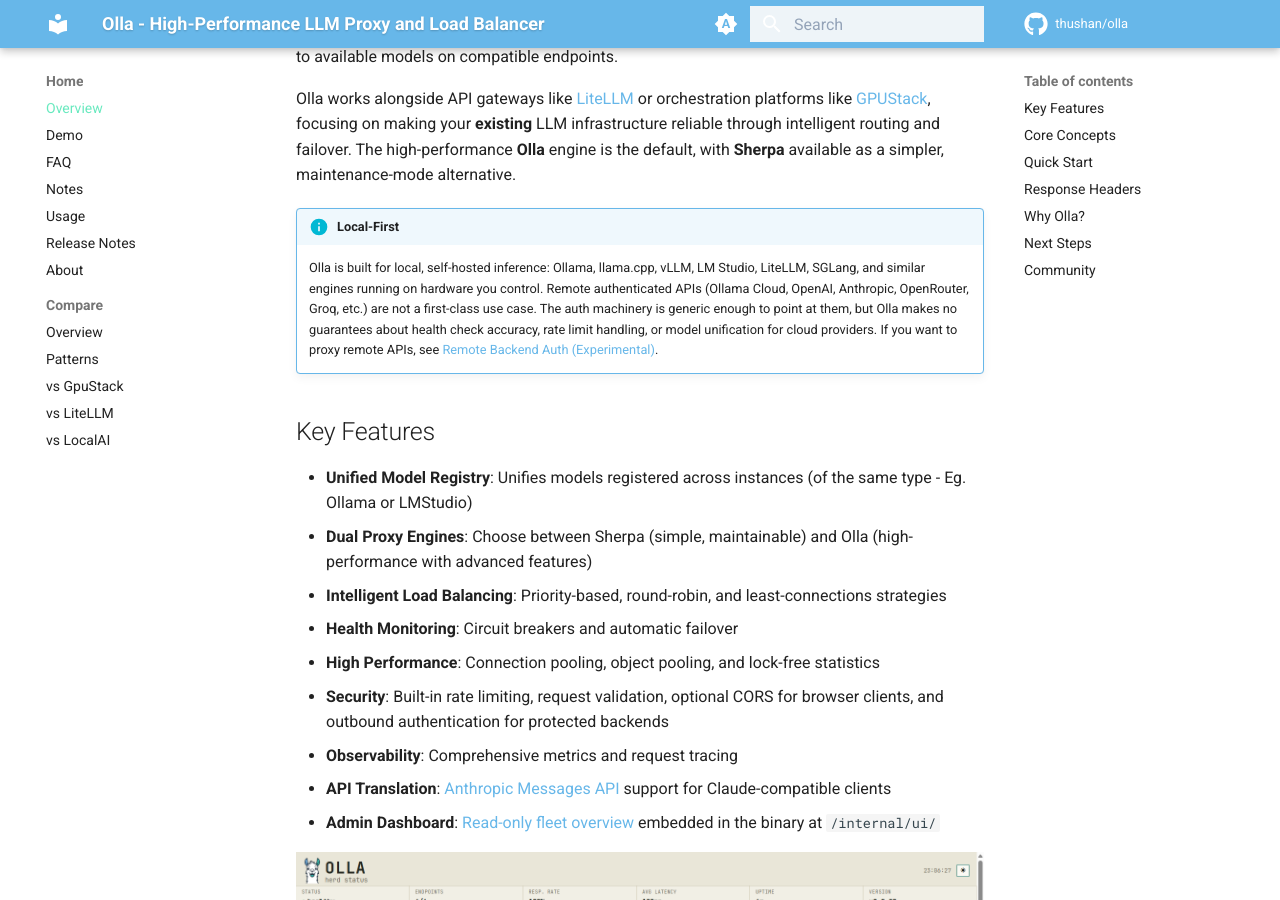
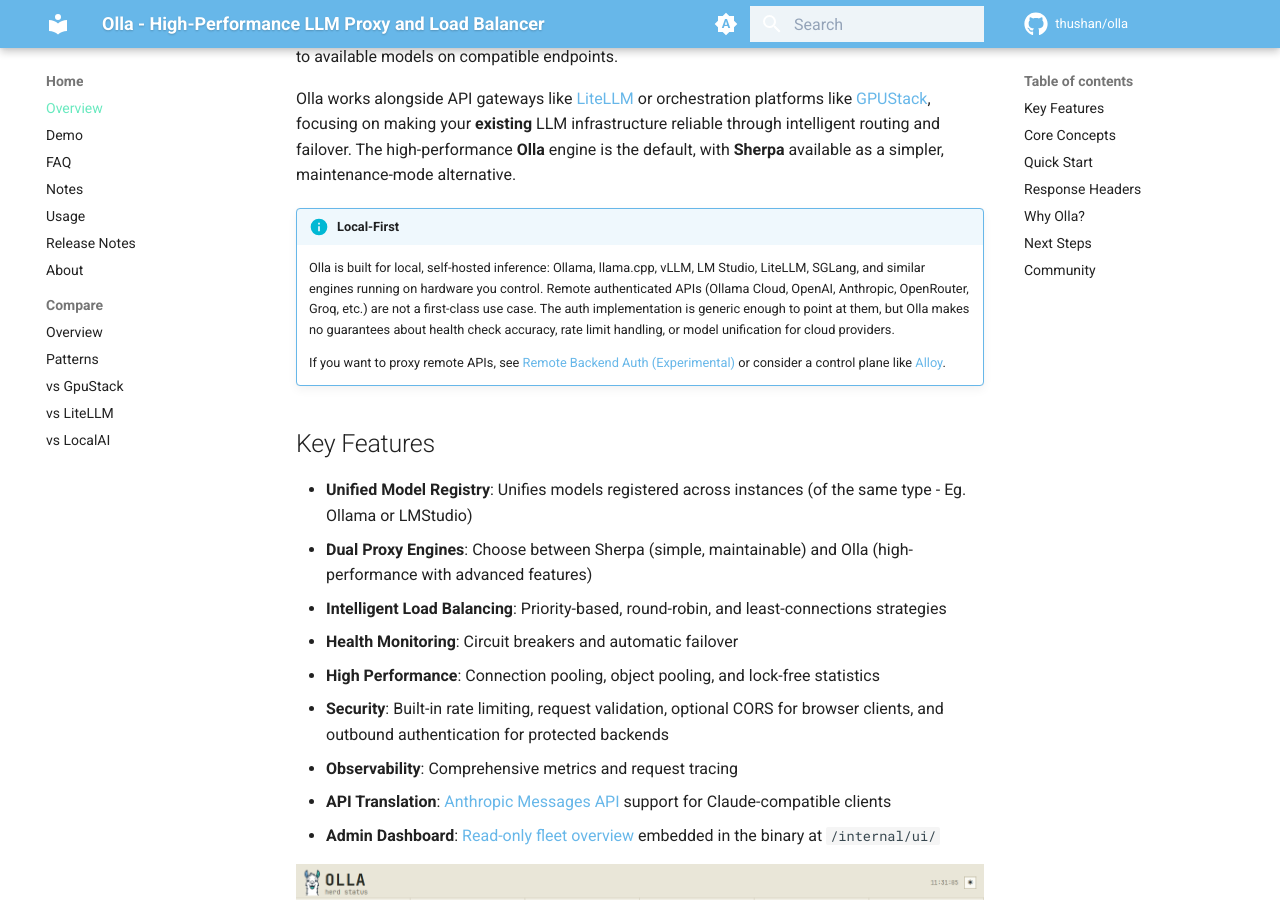
Before and after one commit to leo-3889/olla, an MkDocs documentation site: the page built from docs/content/index.md, in a window 1280 px wide and 900 px high, scrolled down 685 px. Built offline with MkDocs 1.6.1 and Material for MkDocs 9.7.7, drawn with Linux system fonts in a browser that asks for light colours; comment, search, counter and statistics services are not loaded; some of the changed text lies outside the part shown.

Commit message:
updated screenshots

```diff
--- a/docs/content/index.md
+++ b/docs/content/index.md
@@ -31,7 +31,9 @@
 Olla works alongside API gateways like [LiteLLM](https://github.com/BerriAI/litellm) or orchestration platforms like [GPUStack](https://github.com/gpustack/gpustack), focusing on making your **existing** LLM infrastructure reliable through intelligent routing and failover. The high-performance **Olla** engine is the default, with **Sherpa** available as a simpler, maintenance-mode alternative.
 
 !!! info "Local-First"
-    Olla is built for local, self-hosted inference: Ollama, llama.cpp, vLLM, LM Studio, LiteLLM, SGLang, and similar engines running on hardware you control. Remote authenticated APIs (Ollama Cloud, OpenAI, Anthropic, OpenRouter, Groq, etc.) are not a first-class use case. The auth machinery is generic enough to point at them, but Olla makes no guarantees about health check accuracy, rate limit handling, or model unification for cloud providers. If you want to proxy remote APIs, see [Remote Backend Auth (Experimental)](configuration/endpoint-auth-remote.md).
+    Olla is built for local, self-hosted inference: Ollama, llama.cpp, vLLM, LM Studio, LiteLLM, SGLang, and similar engines running on hardware you control. Remote authenticated APIs (Ollama Cloud, OpenAI, Anthropic, OpenRouter, Groq, etc.) are not a first-class use case. The auth implementation is generic enough to point at them, but Olla makes no guarantees about health check accuracy, rate limit handling, or model unification for cloud providers.
+
+    If you want to proxy remote APIs, see [Remote Backend Auth (Experimental)](configuration/endpoint-auth-remote.md) or consider a control plane like [Alloy](https://tensorfoundry.io/alloy).
 
 ## Key Features
 
```
Also changed, not shown: other parts of docs/content/index.md (+2 -0 lines), docs/content/assets/images/dashboard/endpoints-dark.png, docs/content/assets/images/dashboard/endpoints-light.png, docs/content/assets/images/dashboard/models-dark.png, docs/content/assets/images/dashboard/models-light.png, docs/content/assets/images/dashboard/overview-dark.png, docs/content/assets/images/dashboard/overview-light.png.
